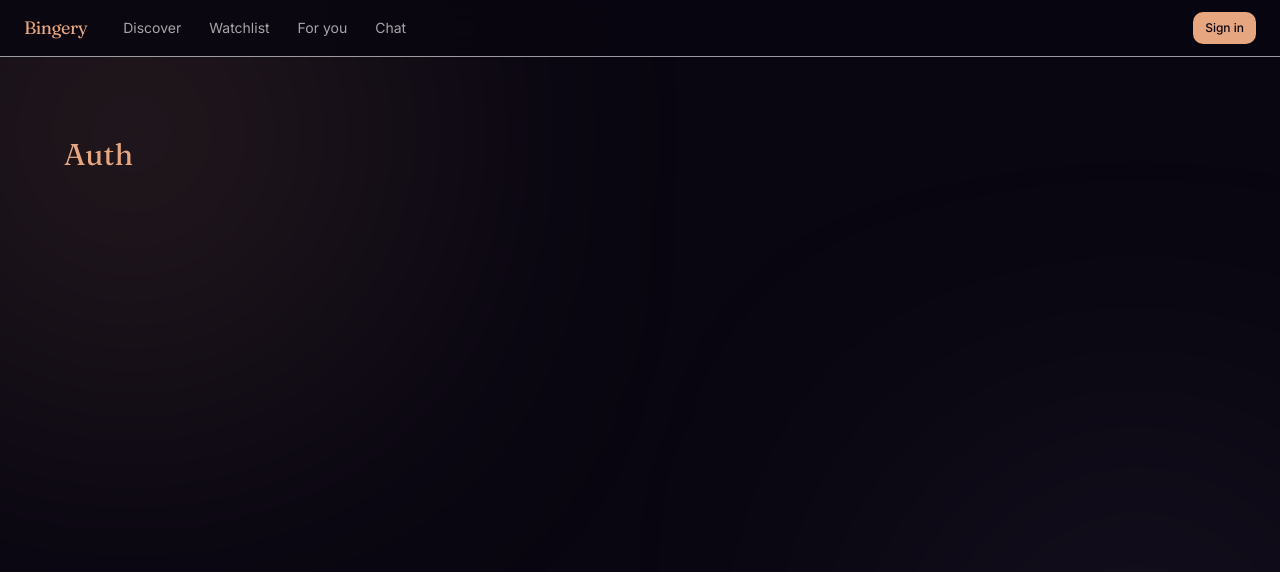
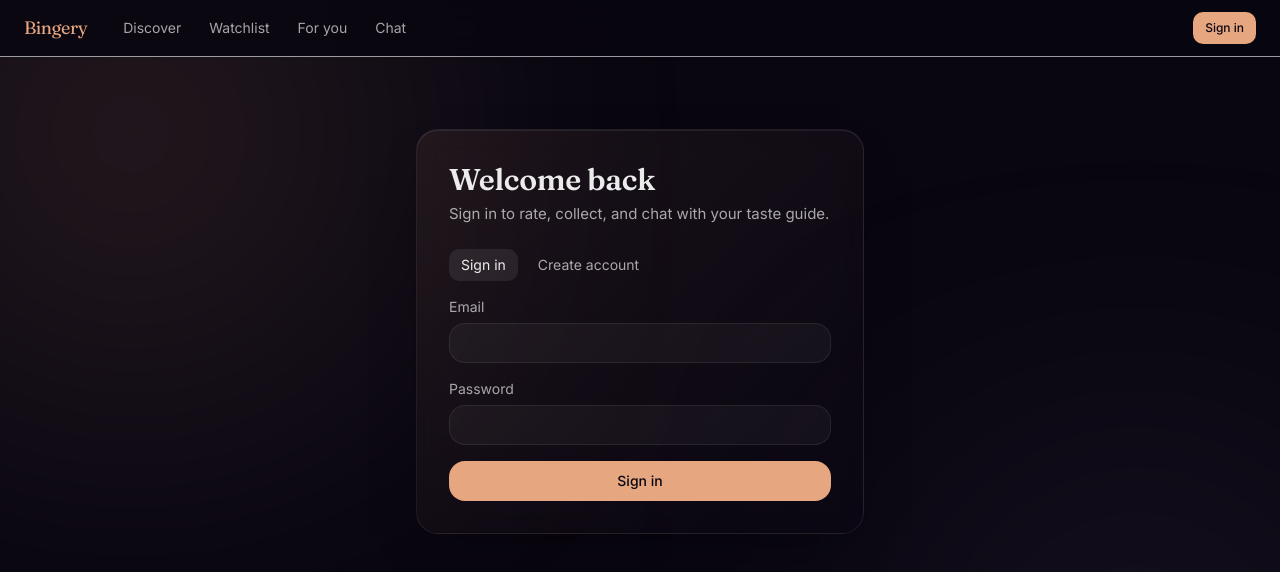
Before and after one commit to Parusann/bingery, a React (Vite) app in the folder frontend/: page /auth in a window 1280 px wide. Shown: the top 572 px of the page. Built offline with nearby package versions, Linux system fonts and the light colour scheme.

Commit message:
Add auth page with sign-in and register flow

```diff
--- /dev/null
+++ b/frontend/src/features/auth/AuthForm.tsx
@@ -0,0 +1,98 @@
+import { useState } from "react";
+import { Input } from "@/design/Input";
+import { Button } from "@/design/Button";
+import { useAuth } from "@/stores/auth";
+
+type Mode = "login" | "register";
+
+export function AuthForm({ onSuccess }: { onSuccess?: () => void }) {
+  const [mode, setMode] = useState<Mode>("login");
+  const [email, setEmail] = useState("");
+  const [password, setPassword] = useState("");
+  const [username, setUsername] = useState("");
+  const [error, setError] = useState<string | null>(null);
+  const [loading, setLoading] = useState(false);
+  const signIn = useAuth((s) => s.signIn);
+  const signUp = useAuth((s) => s.signUp);
+
+  const submit = async () => {
+    setError(null);
+    setLoading(true);
+    try {
+      if (mode === "login") await signIn({ email, password });
+      else await signUp({ email, password, username });
+      onSuccess?.();
+    } catch (e) {
+      setError((e as Error).message);
+    } finally {
+      setLoading(false);
+    }
+  };
+
+  return (
+    <form
+      onSubmit={(e) => {
+        e.preventDefault();
+        submit();
+      }}
+      className="flex flex-col gap-4"
+    >
+      <div className="flex gap-2 text-sm">
+        <button
+          type="button"
+          onClick={() => setMode("login")}
+          className={
+            "px-3 py-1.5 rounded-md " +
+            (mode === "login"
+              ? "bg-white/[0.08] text-text"
+              : "text-text-muted hover:text-text")
+          }
+        >
+          Sign in
+        </button>
+        <button
+          type="button"
+          onClick={() => setMode("register")}
+          className={
+            "px-3 py-1.5 rounded-md " +
+            (mode === "register"
+              ? "bg-white/[0.08] text-text"
+              : "text-text-muted hover:text-text")
+          }
+        >
+          Create account
+        </button>
+      </div>
+
+      {mode === "register" ? (
+        <Input
+          label="Username"
+          value={username}
+          onChange={(e) => setUsername(e.target.value)}
+          autoComplete="username"
+          required
+        />
+      ) : null}
+      <Input
+        label="Email"
+        type="email"
+        value={email}
+        onChange={(e) => setEmail(e.target.value)}
+        autoComplete="email"
+        required
+      />
+      <Input
+        label="Password"
+        type="password"
+        value={password}
+        onChange={(e) => setPassword(e.target.value)}
+        autoComplete={mode === "login" ? "current-password" : "new-password"}
+        required
+      />
+      {error ? <p className="text-sm text-danger">{error}</p> : null}
+      <Button type="submit" loading={loading}>
+        {mode === "login" ? "Sign in" : "Create account"}
+      </Button>
+    </form>
+  );
+}
--- /dev/null
+++ b/frontend/src/features/auth/AuthPage.tsx
@@ -0,0 +1,18 @@
+import { useNavigate } from "react-router-dom";
+import { GlassCard } from "@/design/GlassCard";
+import { AuthForm } from "./AuthForm";
+
+export function AuthPage() {
+  const navigate = useNavigate();
+  return (
+    <div className="max-w-md mx-auto mt-8">
+      <GlassCard tone="warm" className="p-8" elevated>
+        <h1 className="font-display text-3xl mb-1">Welcome back</h1>
+        <p className="text-text-muted mb-6">
+          Sign in to rate, collect, and chat with your taste guide.
+        </p>
+        <AuthForm onSuccess={() => navigate("/discover")} />
+      </GlassCard>
+    </div>
+  );
+}
--- a/frontend/src/routes.tsx
+++ b/frontend/src/routes.tsx
@@ -1,6 +1,7 @@
 import { Navigate, createBrowserRouter } from "react-router-dom";
 import AppShell from "@/layout/AppShell";
 import { LandingPage } from "@/features/landing/LandingPage";
+import { AuthPage } from "@/features/auth/AuthPage";
 
 const Placeholder = ({ name }: { name: string }) => (
   <div className="p-10 font-display text-3xl text-amber">{name}</div>
@@ -17,7 +18,7 @@ export const router = createBrowserRouter([
       { path: "watchlist", element: <Placeholder name="Watchlist" /> },
       { path: "for-you", element: <Placeholder name="For you" /> },
       { path: "chat", element: <Placeholder name="Chat" /> },
-      { path: "auth", element: <Placeholder name="Auth" /> },
+      { path: "auth", element: <AuthPage /> },
       { path: "*", element: <Navigate to="/" replace /> },
     ],
   },
```
